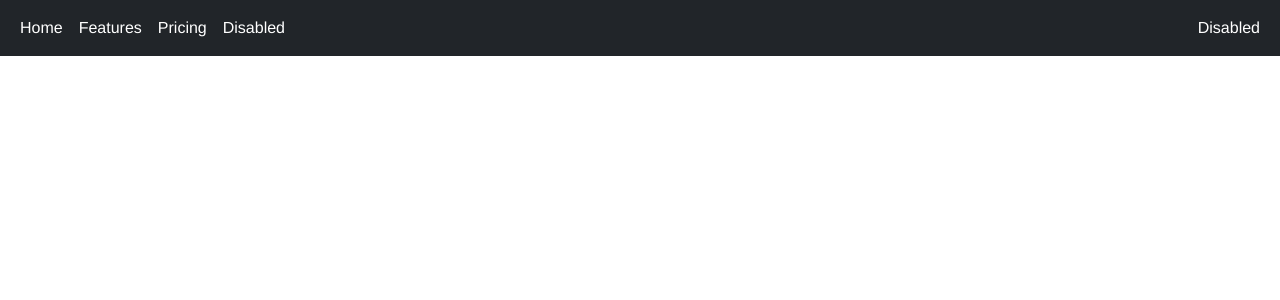
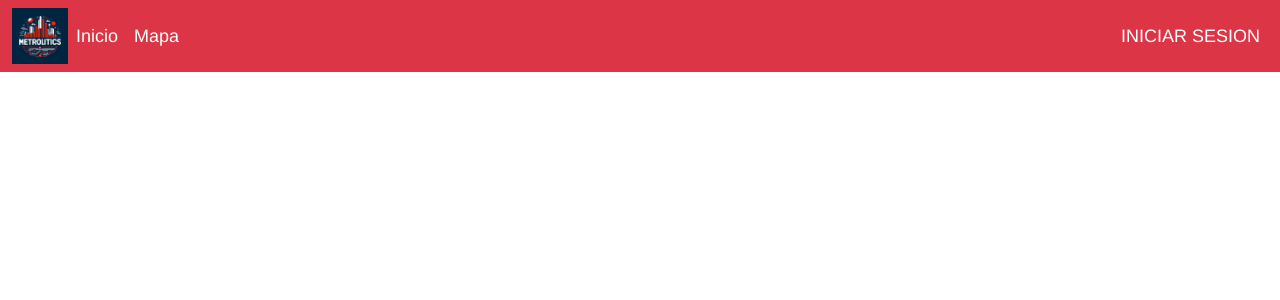
Before and after one commit to Gavoo0/MetroLitics, a Django app: template MetroLitics/Metro/templates/Metro/base.html in a window 1280 px wide. Shown: the top 300 px of the page. Run offline with Django 4.2, Linux system fonts and the light colour scheme; the template is opened without the code that fills it, so the values that code supplies are empty.

Commit message:
navbar completo

```diff
--- a/MetroLitics/Metro/static/css/style_base.css
+++ b/MetroLitics/Metro/static/css/style_base.css
@@ -1,13 +1,19 @@
 .nav-link{
     color: white;
     font-family: 'Franklin Gothic Medium', 'Arial Narrow', Arial, sans-serif;
+    font-size: large;
 
 }
 
 .nav-link:hover{
-    color: cyan;
+    color: black;
 }
 
 .nav-link:active{
     color: cyan !important;
 }
+
+#logo{
+    height: 7vh;
+    width: auto;
+}
--- a/MetroLitics/Metro/templates/Metro/base.html
+++ b/MetroLitics/Metro/templates/Metro/base.html
@@ -5,36 +5,30 @@
     <meta charset="UTF-8">
     <meta name="viewport" content="width=device-width, initial-scale=1.0">
     <title>MetroLitics</title>
-    <link rel="stylesheet" href="https://cdn.jsdelivr.net/npm/bootstrap@5.2.3/dist/js/bootstrap.bundle.min.js">
+
     <link rel="stylesheet" href="https://cdn.jsdelivr.net/npm/bootstrap@5.2.3/dist/css/bootstrap.min.css">
     <link rel="stylesheet" href="{% static 'css/index.css' %}">
     <link rel="stylesheet" href="{% static 'css/style_base.css' %}">
 </head>
 <body>
-    <nav class="navbar navbar-expand-lg bg-dark">
+    <nav class="navbar navbar-expand-lg bg-danger">
         <div class="container-fluid">
-
+          <a href="{% url 'index' %}"><img  id="logo" src="{% static 'img/Designer.jpeg' %}" alt="logo"></a>
           <button class="navbar-toggler" type="button" data-bs-toggle="collapse" data-bs-target="#navbarNav" aria-controls="navbarNav" aria-expanded="false" aria-label="Toggle navigation">
             <span class="navbar-toggler-icon"></span>
           </button>
           <div class="collapse navbar-collapse" id="navbarNav">
             <ul class="navbar-nav">
               <li class="nav-item">
-                <a class="nav-link" aria-current="true" href="#">Home</a>
+                <a class="nav-link" aria-current="true" href="#">Inicio</a>
               </li>
               <li class="nav-item">
-                <a class="nav-link" href="#">Features</a>
-              </li>
-              <li class="nav-item">
-                <a class="nav-link" href="#">Pricing</a>
-              </li>
-              <li class="nav-item ">
-                <a class="nav-link" style="color:white">Disabled</a>
+                <a class="nav-link" href="#">Mapa</a>
               </li>
             </ul>
             <ul class="navbar-nav ms-auto">
                 <li class="nav-item">
-                    <a class="nav-link" style="color:white">Disabled</a>
+                    <a class="nav-link" href="#">INICIAR SESION</a>
                 </li>
             </ul>
           </div>
```
Also changed, not shown: MetroLitics/Metro/templates/Metro/index.html (+21 -15 lines), MetroLitics/Metro/static/img/Designer.jpeg (added).
